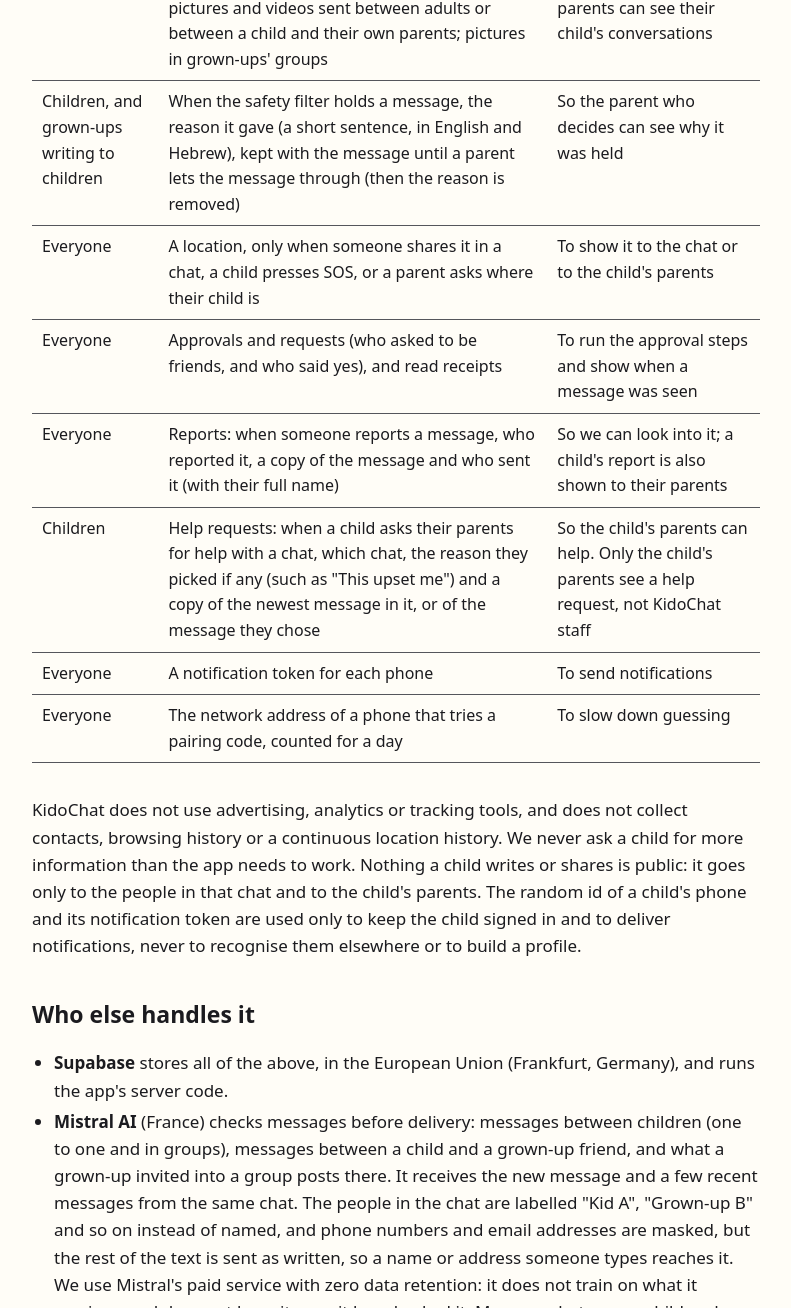
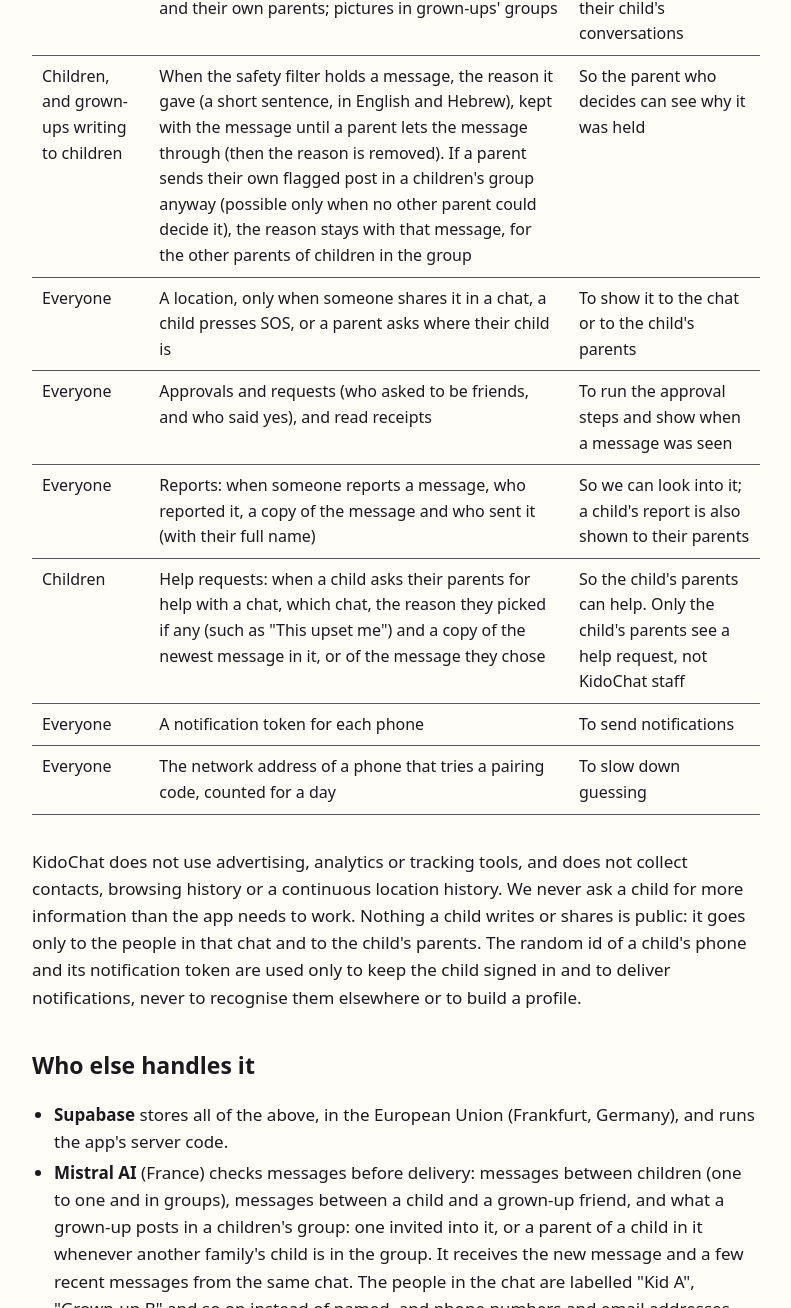
Before and after one commit to KidoChat/kidochat.github.io, a plain HTML site: page privacy.html in a window 1280 px wide. Shown: the part 1492-2800 px from the top of the page, without its empty margins (244-1035 px from the left). Drawn offline with Linux system fonts and the light colour scheme.

Commit message:
Privacy policy: a parent's posts in a children's group are checked when another family's child is in it

```diff
--- a/privacy.html
+++ b/privacy.html
@@ -76,7 +76,7 @@ footer { margin-top: 48px; font-size: 15px; color: var(--muted); }
 <body>
 <main>
   <h1>Privacy policy</h1>
-  <p class="muted">KidoChat · Effective 31 October 2026 · Updated 16 November 2026</p>
+  <p class="muted">KidoChat · Effective 31 October 2026 · Updated 17 November 2026</p>
 
   <p>KidoChat is a messaging app for children and the adults around them. This policy says what information the
     app collects, why, who else handles it, how long it is kept, and how to see or delete it. KidoChat is run by
@@ -125,7 +125,9 @@ they did, and which version they agreed to). The parent enters the
         <td>To deliver them, and so parents can see their child's conversations</td></tr>
 <tr><td>Children, and grown-ups writing to children</td>
 <td>When the safety filter holds a message, the reason it gave (a short sentence, in English and Hebrew), kept with
-the message until a parent lets the message through (then the reason is removed)</td>
+the message until a parent lets the message through (then the reason is removed). If a parent sends their own
+flagged post in a children's group anyway (possible only when no other parent could decide it), the reason stays
+with that message, for the other parents of children in the group</td>
 <td>So the parent who decides can see why it was held</td></tr>
     <tr><td>Everyone</td>
         <td>A location, only when someone shares it in a chat, a child presses SOS, or a parent asks where their child is</td>
@@ -160,13 +162,13 @@ the message until a parent lets the message through (then the reason is removed)
     <li><strong>Supabase</strong> stores all of the above, in the European Union (Frankfurt, Germany), and runs the
       app's server code.</li>
     <li><strong>Mistral AI</strong> (France) checks messages before delivery: messages between children (one to
-      one and in groups), messages between a child and a grown-up friend, and what a grown-up invited into a group
-      posts there. It receives the new message and a few recent messages from the same chat. The people in the chat are labelled "Kid A", "Grown-up B" and so on instead of
+      one and in groups), messages between a child and a grown-up friend, and what a grown-up posts in a children's group: one
+      invited into it, or a parent of a child in it whenever another family's child is in the group. It receives the new message and a few recent messages from the same chat. The people in the chat are labelled "Kid A", "Grown-up B" and so on instead of
       named, and phone numbers and email addresses are masked, but the rest of the text is sent as written, so a name
       or address someone types reaches it. We use
       Mistral's paid service with zero data retention: it does not train
-      on what it receives, and does not keep it once it has checked it. Messages between a child and their own parents, what the parents of a group's members
-      post in that group, and messages between adults (grown-ups' groups included) are not sent to it.</li>
+      on what it receives, and does not keep it once it has checked it. Messages between a child and their own parents, what a parent posts in a group where every child is their own,
+      and messages between adults (grown-ups' groups included) are not sent to it.</li>
     <li><strong>Google Firebase Cloud Messaging</strong> delivers notifications to Android phones, and through Apple
       to iPhones. Notifications contain no message text,
       names or locations: only phrases like "New message", and a number for the app's icon (how many messages and
```
